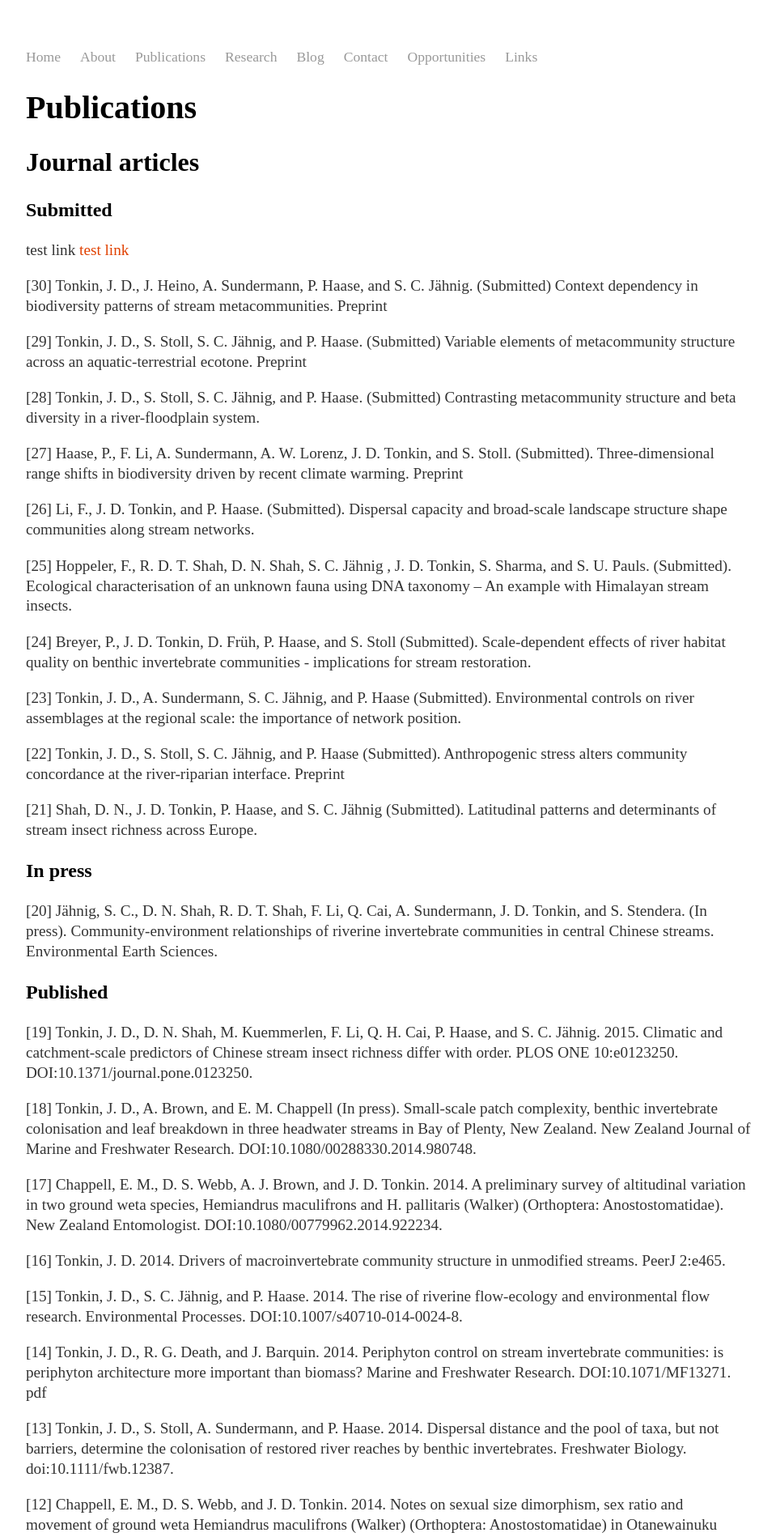
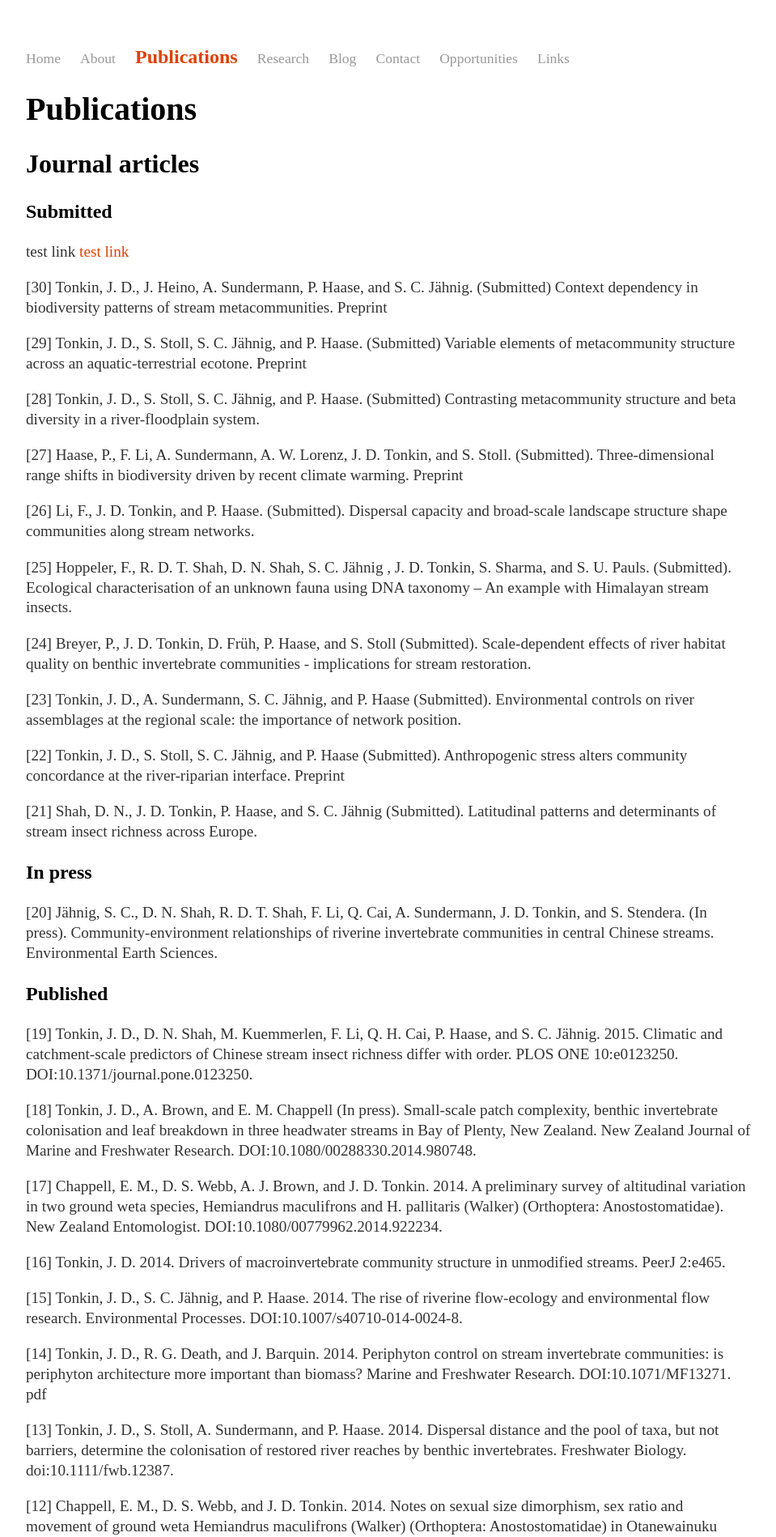
Before and after one commit to jdtonkin/jdtonkin.github.io, a Jekyll site: the page built from Publications/index.html, in a window 1280 px wide. Shown: the top 1898 px of the page at 81% size, without its empty margins (160-1119 px from the left). Built offline with Jekyll 4.4.1, drawn with Linux system fonts in a browser that asks for light colours.

Commit message:
Update main.css

```diff
--- a/css/main.css
+++ b/css/main.css
@@ -20,7 +20,7 @@ nav ul, footer ul a {
 }
 
 nav ul a { color: #999; font-size: 1.1em; font-weight: normal; }
-nav a:activepage { color: #E14000; font-size: 1.5em; font-weight: bold;}
+nav .activepage a { color: #E14000; font-size: 1.5em; font-weight: bold;}
 nav ul li a:hover { color: #E14000; font-size: 1.1em; font-weight: normal;}
 
 
```
